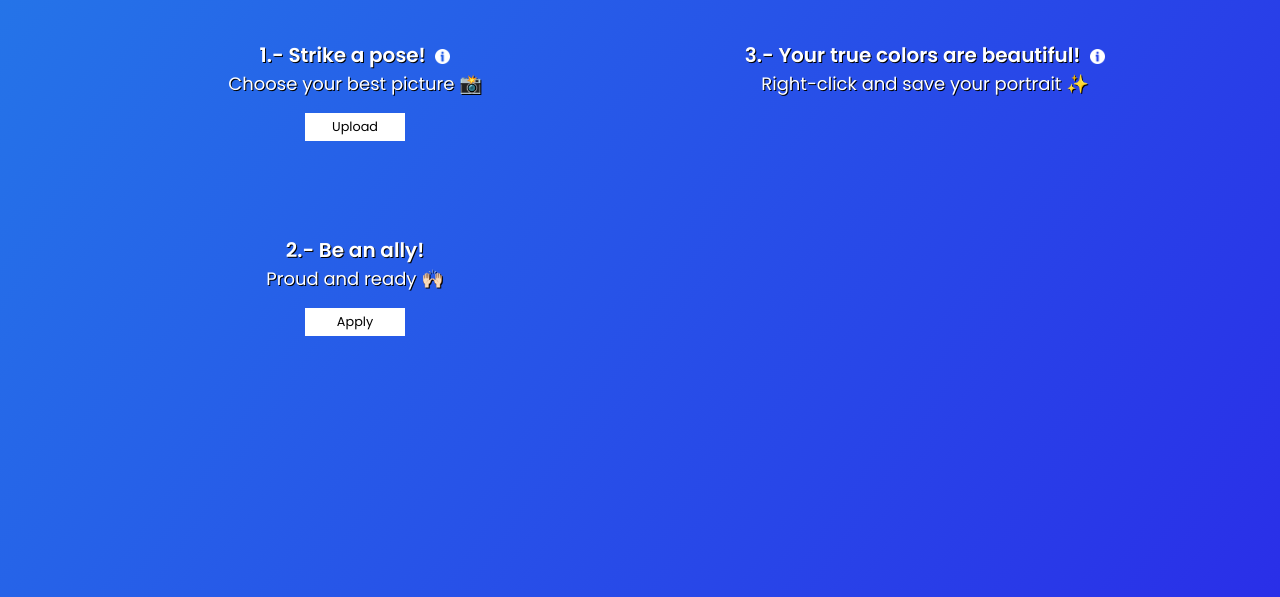
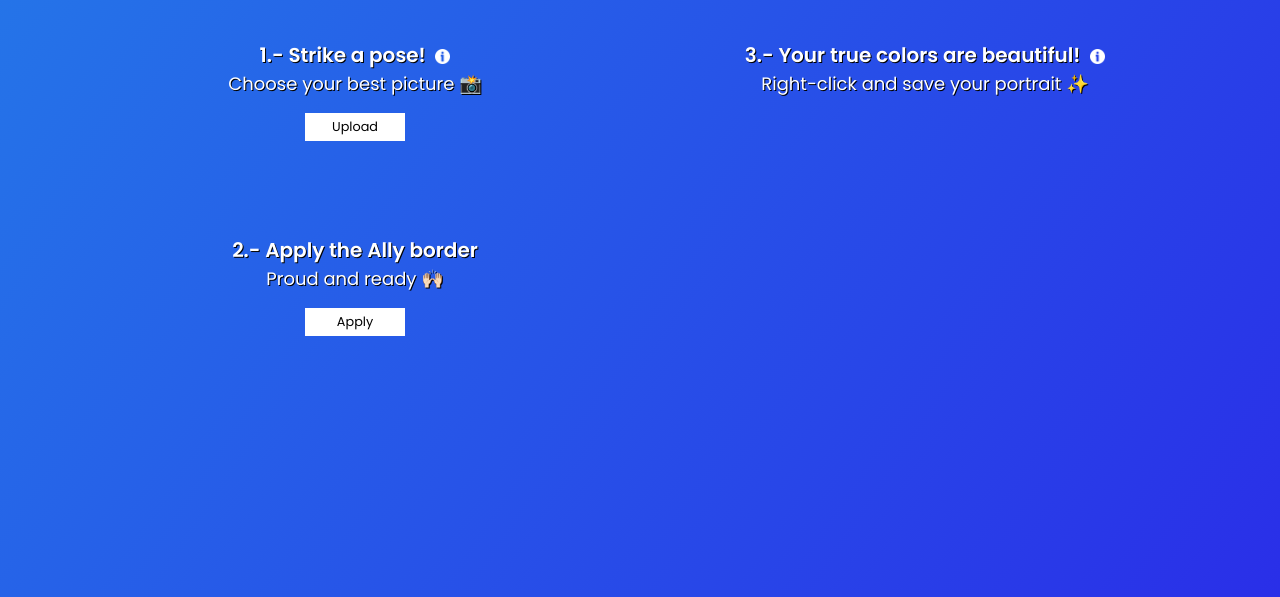
Before and after one commit to DanielSGA/prideportraits, a plain HTML site: page index.html in a window 1280 px wide. Shown: the part 203-800 px from the top of the page. Drawn offline with nearby package versions, Linux system fonts and the light colour scheme.

Commit message:
Copy change

```diff
--- a/index.html
+++ b/index.html
@@ -40,7 +40,7 @@
                     <div class="p-2 bd-highlight step2">
                         <div>
                             <p class="boldtxt">
-                                2.- Be an ally!
+                                2.- Apply the Ally border
                             </p>
                             <p class="rglrtext">
                                 Proud and ready 🙌🏻
```
Also changed, not shown: img/Template2020.png (added), 2 other files.
